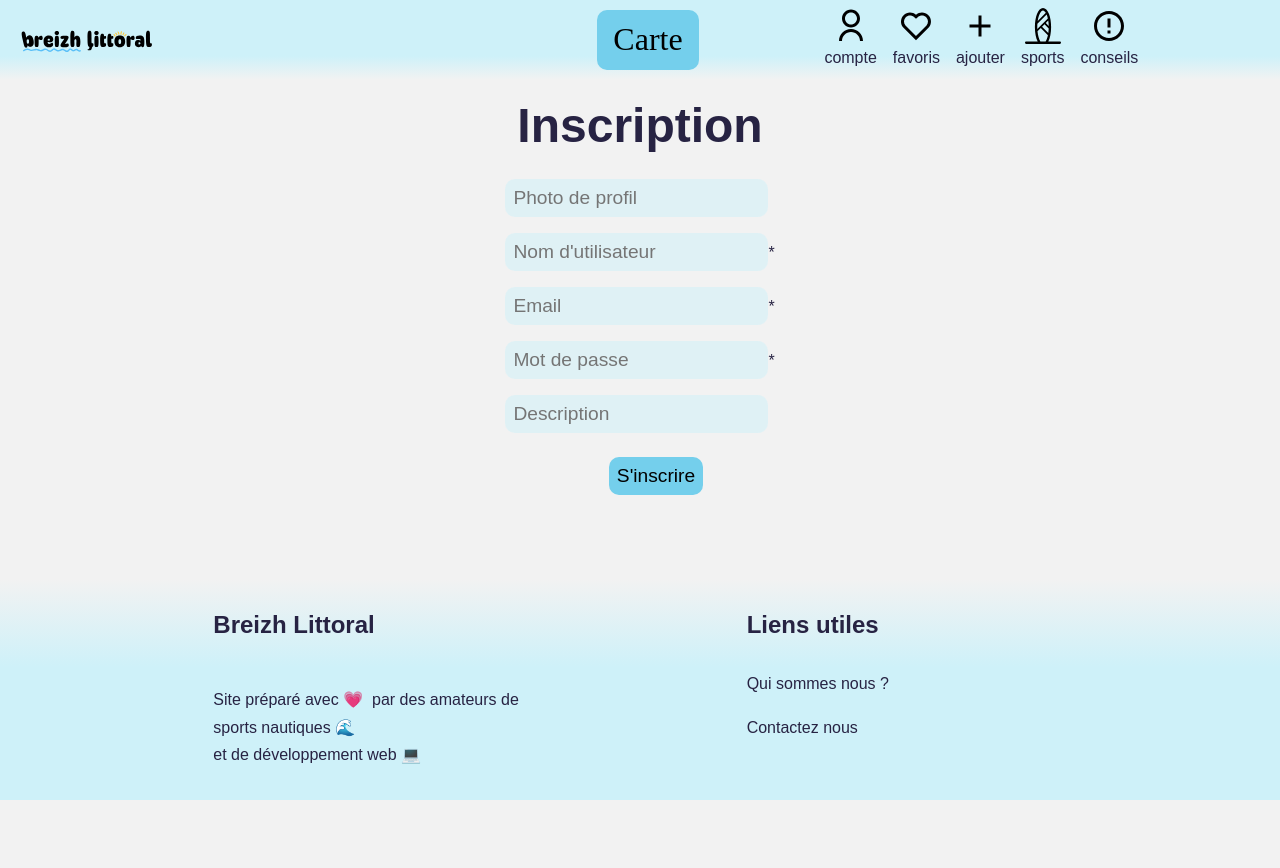
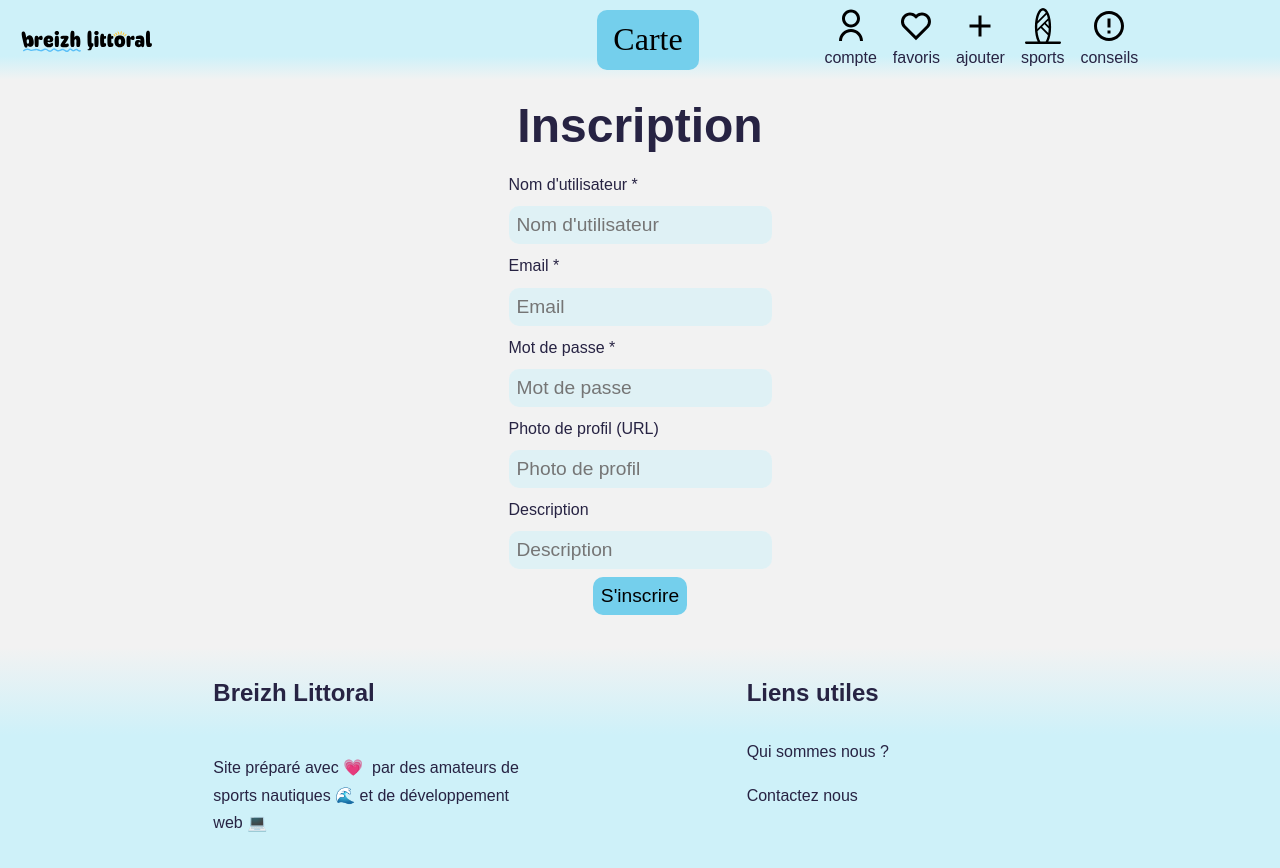
Before and after one commit to MaximeSantos/projet-16-breizh-littoral-front, a React (Vite) app: page /inscription in a window 1280 px wide. Before the commit the page ends 800 px from the top, so only its background shows below. Built offline with nearby package versions, Linux system fonts and the light colour scheme; a web font is replaced by a local one.

Commit message:
Improve spotCard and login/signup appearance

```diff
--- a/src/components/Footer/index.jsx
+++ b/src/components/Footer/index.jsx
@@ -9,9 +9,7 @@ function Footer() {
         <h2 className="footer-title">Breizh Littoral</h2>
         <p className="footer-description">
           Site préparé avec &#128151;
-          &nbsp;par des amateurs de sports nautiques &#127754;
-          <br />
-          et de développement web &#128187;
+          &nbsp;par des amateurs de sports nautiques &#127754; et de développement web &#128187;
         </p>
       </div>
       <div className="footer-right">
--- a/src/components/HomeMain/MainSpots/SpotCard/index.jsx
+++ b/src/components/HomeMain/MainSpots/SpotCard/index.jsx
@@ -49,7 +49,8 @@ function SpotCard({ spot }) {
           <h2>{spot.name}</h2>
         </Link>
         <p className="card-description">
-          {spot.description}
+          {(spot.description).replace(/^([\s\S]{200}[^\s]*)[\s\S]*/, '$1')}
+          {(spot.description).length > 200 && '...'}
         </p>
       </div>
     </div>
--- a/src/components/LoginMain/style.scss
+++ b/src/components/LoginMain/style.scss
@@ -6,21 +6,6 @@
   align-items: center;
 
   &-form {
-    display: flex;
-    flex-flow: column;
-    justify-content: center;
-
-    & div {
-      display: flex;
-      flex-flow: column;
-      margin: 0 0.5rem;
-
-      & input {
-        margin: 0.5rem 0;
-      }
-    }
-
-
     &-button {
       background-color: vars.$secondary-color;
       border-radius: 10px;
--- a/src/components/SignupMain/index.jsx
+++ b/src/components/SignupMain/index.jsx
@@ -39,23 +39,25 @@ function SignupMain() {
         {!isSuccess
         && (
           <form className="signup-form" onSubmit={handleSubmit(onSubmit)}>
-            <div className="signup-form-picture">
-              <input {...register('profil_picture')} placeholder="Photo de profil" />
-            </div>
             <div className="signup-form-username">
-              <input {...register('nickname')} placeholder="Nom d'utilisateur" />
-              *
+              <label htmlFor="signup-nickname">Nom d&apos;utilisateur *</label>
+              <input {...register('nickname')} placeholder="Nom d'utilisateur" id="signup-nickname" />
             </div>
             <div>
-              <input className="signup-form-email" {...register('email')} type="email" placeholder="Email" />
-              *
+              <label htmlFor="signup-email">Email *</label>
+              <input className="signup-form-email" {...register('email')} type="email" placeholder="Email" id="signup-email" />
             </div>
             <div className="signup-form-password">
-              <input {...register('password')} type="password" placeholder="Mot de passe" />
-              *
+              <label htmlFor="signup-password">Mot de passe *</label>
+              <input {...register('password')} type="password" placeholder="Mot de passe" id="signup-password" />
+            </div>
+            <div className="signup-form-picture">
+              <label htmlFor="signup-picture">Photo de profil (URL)</label>
+              <input {...register('profil_picture')} placeholder="Photo de profil" id="signup-picture" />
             </div>
             <div className="signup-form-description">
-              <input {...register('description')} type="textarea" placeholder="Description" />
+              <label htmlFor="signup-description">Description</label>
+              <input {...register('description')} type="textarea" placeholder="Description" id="signup-description" />
             </div>
             <input className="signup-form-button" type="submit" value="S'inscrire" />
           </form>
--- a/src/components/SignupMain/style.scss
+++ b/src/components/SignupMain/style.scss
@@ -14,28 +14,16 @@
   }
 
   &-form {
-    display: flex;
-    flex-flow: column;
-    justify-content: center;
-
-    & div {
-      margin: 0.5rem 0;
-    }
-
     &-button {
       background-color: vars.$secondary-color;
       border-radius: 10px;
       padding: 0.5rem;
-      margin: 1rem 0;
       font-size: 1.2rem;
+      align-self: center;
 
       &:hover {
         background-color: vars.$highlight-color;
       }
-    }
-
-    &-button {
-      align-self: center;
     }
   }
 }
--- a/src/components/Spot/style.scss
+++ b/src/components/Spot/style.scss
@@ -21,10 +21,6 @@ display: flex;
     }
 }
 
-.signup-form-button {
-    margin-left: 2rem;
-}
-
 .deleteButton {
     border: solid 0.1em rgb(0, 0, 0);
     border-radius: 10px;
--- a/src/styles/index.scss
+++ b/src/styles/index.scss
@@ -66,3 +66,18 @@ input {
 button:focus-visible {
   outline: vars.$stroke-color auto 1px;
 }
+
+form {
+  display: flex;
+  flex-flow: column;
+  justify-content: center;
+
+  & div {
+    display: flex;
+    flex-flow: column;
+
+    & input {
+      margin: 0.5rem 0;
+    }
+  }
+}
```
